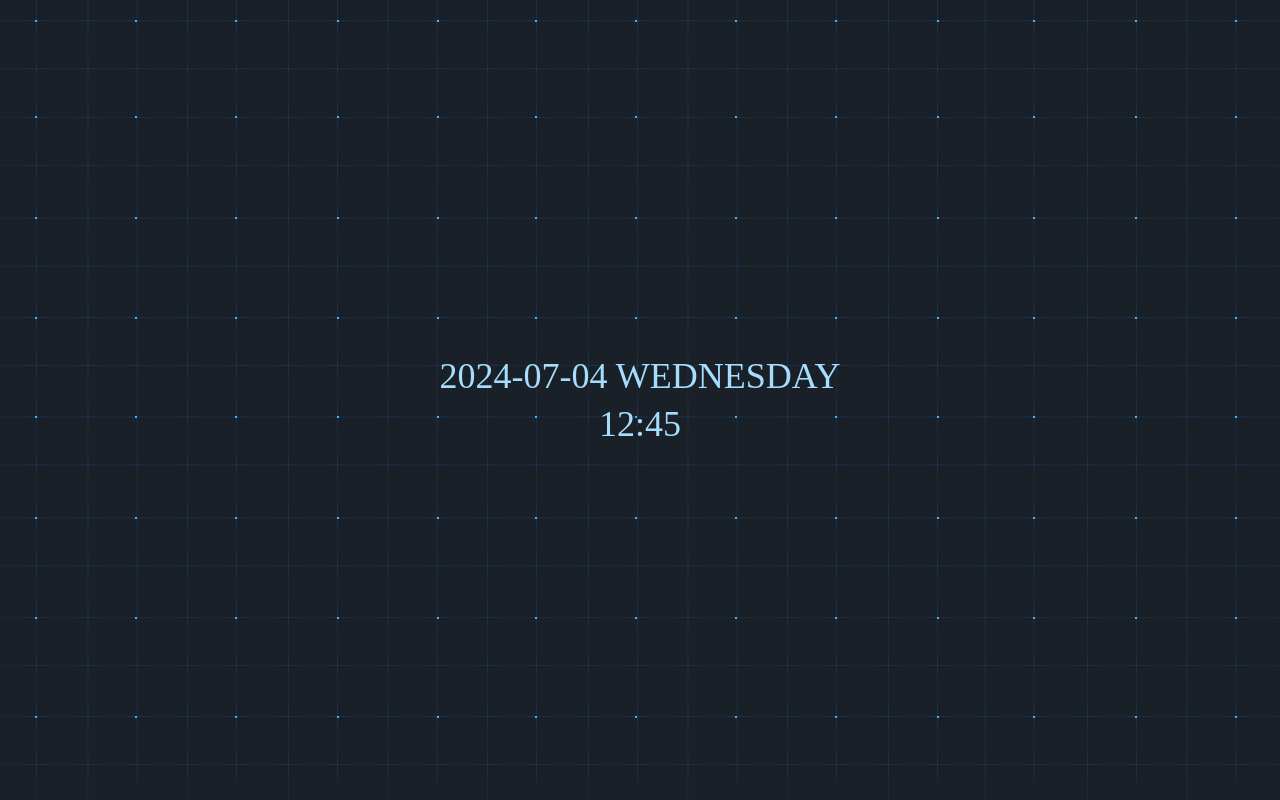
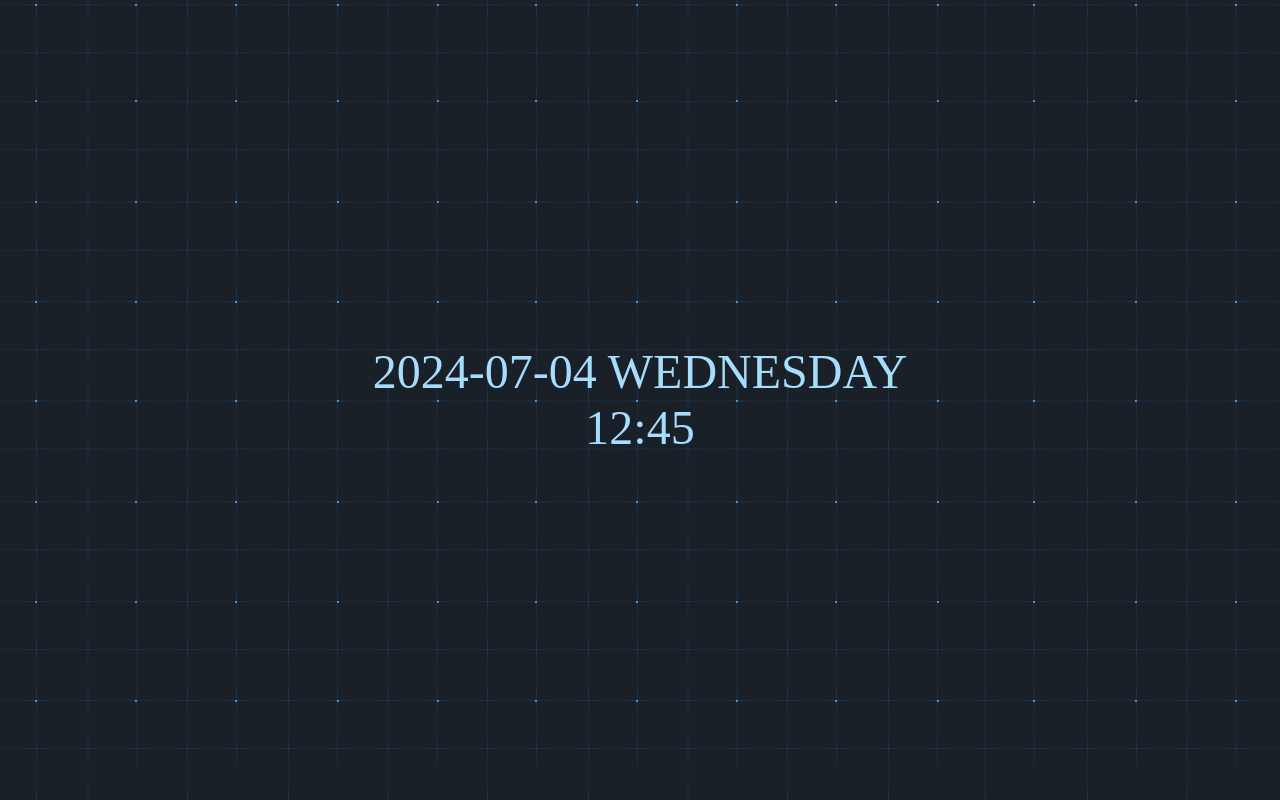
Before and after one commit to FNYukii/CyberWeather, a React (Create React App) app: page / in a window 1280 px wide. Built offline with nearby package versions, Linux system fonts and the light colour scheme.

Commit message:
feat: 画像や文字サイズを微調整

```diff
--- a/public/index.html
+++ b/public/index.html
@@ -10,7 +10,7 @@
 	<title>Cyber Weather</title>
 </head>
 
-<body class="bg-cyber bg-cover">
+<body class="bg-cyber bg-cover bg-center">
 	<noscript>You need to enable JavaScript to run this app.</noscript>
 	<div id="root"></div>
 </body>
--- a/src/screens/TopScreen.tsx
+++ b/src/screens/TopScreen.tsx
@@ -6,8 +6,8 @@ function TopScreen() {
 
 			<div className="flex flex-col items-center   gap-2">
 
-				<p className="text-4xl">2024-07-04 WEDNESDAY</p>
-				<p className="text-4xl">12:45</p>
+				<p className="text-5xl">2024-07-04 WEDNESDAY</p>
+				<p className="text-5xl">12:45</p>
 			</div>
 		</div>
 	)
```
Also changed, not shown: src/images/cyber.png.
